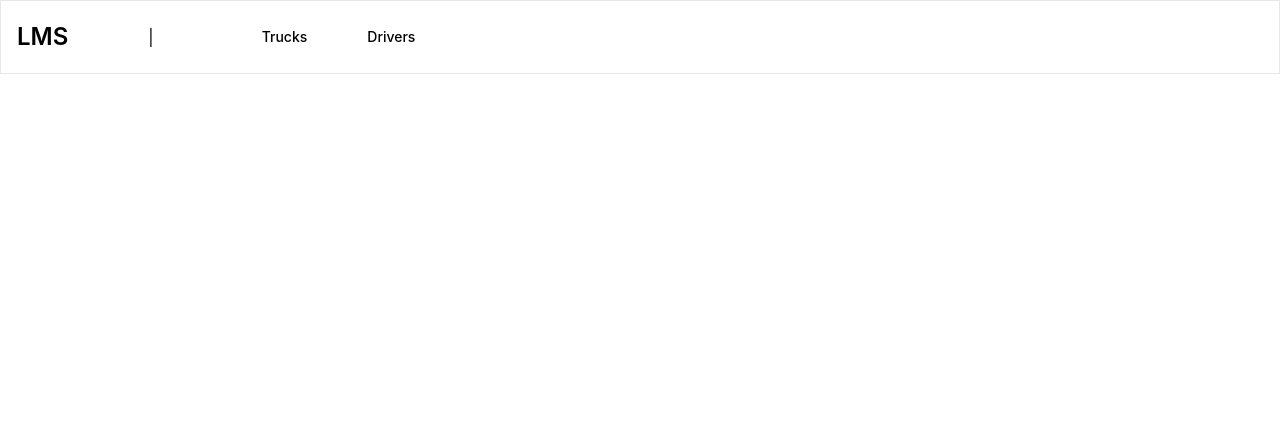
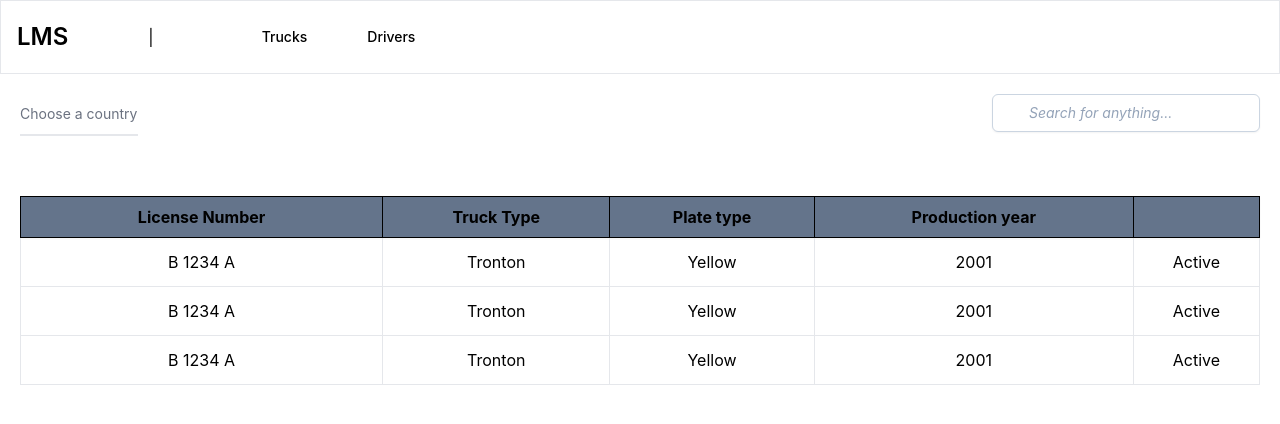
Before and after one commit to shani-asad/hackathon, a Next.js app in the folder frontend/kargo-fe/: page /trucks in a window 1280 px wide. Shown: the top 424 px of the page. Built offline with nearby package versions, Linux system fonts and the light colour scheme.

Commit message:
create table trucks page

```diff
--- /dev/null
+++ b/frontend/kargo-fe/components/TableTrucks.tsx
@@ -0,0 +1,63 @@
+import React from "react";
+
+export default function TableTrucks() {
+  const products = [
+    { id: 1, name: "B 1234 A", truckType: "Tronton", plateType: "Yellow", productionYear: "2001", status: "Active" },
+    { id: 2, name: "B 1234 A", truckType: "Tronton", plateType: "Yellow", productionYear: "2001", status: "Active" },
+    { id: 3, name: "B 1234 A", truckType: "Tronton", plateType: "Yellow", productionYear: "2001", status: "Active" },
+  ];
+  return (
+    <div>
+      <div className="p-5 flex flex-row justify-between">
+        <div>
+          <select
+            id="underline_select"
+            className="block py-2.5 px-0 text-sm text-gray-500 bg-transparent border-0 border-b-2 border-gray-200 appearance-none dark:text-gray-400 dark:border-gray-700 focus:outline-none focus:ring-0 focus:border-gray-200 peer"
+          >
+            <option selected>Choose a country</option>
+            <option value="US">United States</option>
+            <option value="CA">Canada</option>
+            <option value="FR">France</option>
+            <option value="DE">Germany</option>
+          </select>
+        </div>
+
+        <div>
+          <label>
+            <input
+              className="placeholder:italic placeholder:text-slate-400 block bg-white border border-slate-300 rounded-md py-2 pl-9 pr-3 shadow-sm focus:outline-none focus:border-sky-500 focus:ring-sky-500 focus:ring-1 sm:text-sm"
+              placeholder="Search for anything..."
+              type="text"
+              name="search"
+            />
+          </label>
+        </div>
+      </div>
+      {/* Table */}
+      <div className="mt-10 px-5 rd1200:px-30 overflow-auto">
+        <table className="w-full rounded-md">
+          <thead className="bg-slate-500">
+            <tr className="bg-text-secondary shadow-sm text-center">
+              <th className="border border-black p-2">License Number</th>
+              <th className="border border-black">Truck Type</th>
+              <th className="border border-black">Plate type</th>
+              <th className="border border-black">Production year</th>
+              <th className="border border-black"></th>
+            </tr>
+          </thead>
+          <tbody>
+            {products.map((product) => (
+              <tr key={product.id} className="text-center border">
+                <td className="border p-3">{product.name}</td>
+                <td className="border">{product.truckType}</td>
+                <td className="border">{product.plateType}</td>
+                <td className="border">{product.productionYear}</td>
+                <td className="border">{product.status}</td>
+              </tr>
+            ))}
+          </tbody>
+        </table>
+      </div>
+    </div>
+  );
+}
--- a/frontend/kargo-fe/pages/trucks.tsx
+++ b/frontend/kargo-fe/pages/trucks.tsx
@@ -1,10 +1,12 @@
 import React from "react";
 import NavBar from "../components/NavBar";
+import TableTrucks from "../components/TableTrucks";
 
 function trucks() {
   return (
     <div>
       <NavBar />
+      <TableTrucks />
     </div>
   );
 }
```
